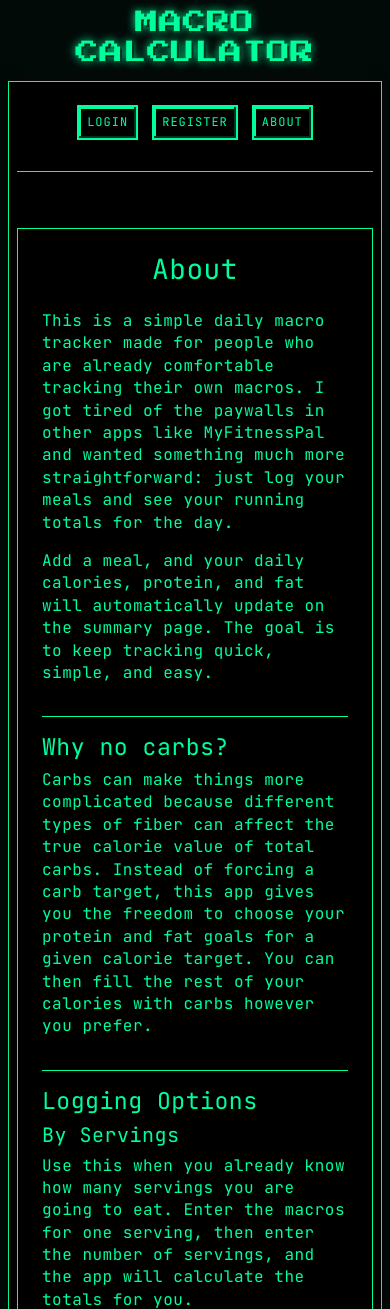
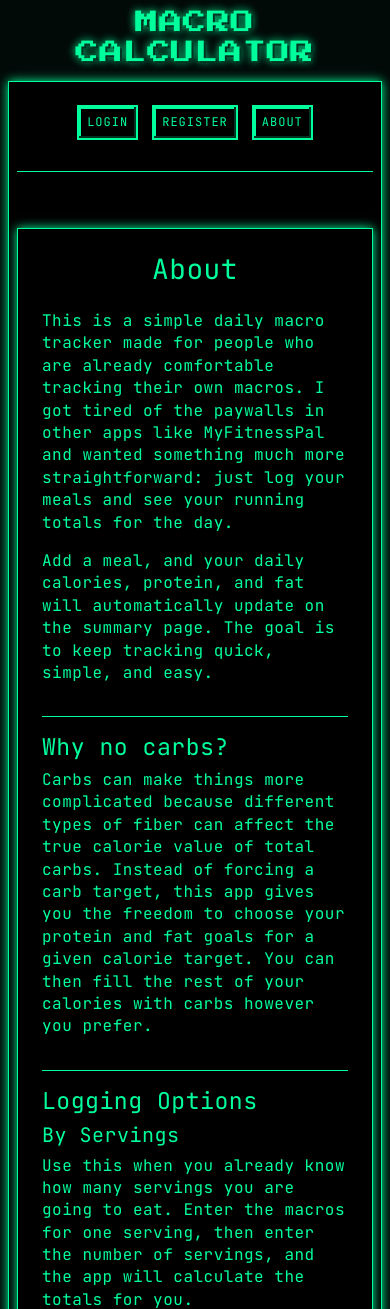
Before and after one commit to LefZeffard/macro-calculator, a Flask app: page /about in a window 390 px wide. Shown: the top 1309 px of the page. Run offline with Flask 3, Linux system fonts and the light colour scheme; data that the repository does not hold is empty; some libraries are stand-ins or nearby versions.

Commit message:
fix mobile layout v2

```diff
--- a/app/templates/base.html
+++ b/app/templates/base.html
@@ -43,7 +43,7 @@
     border: 1px solid #00ff9c;
     padding: 12px;
     background-color: black;
-    box-shadow: 0 0 10px #080808;
+    box-shadow: 0 0 10px #00ff9c;
     align-self: flex-start;
     }
 
```
